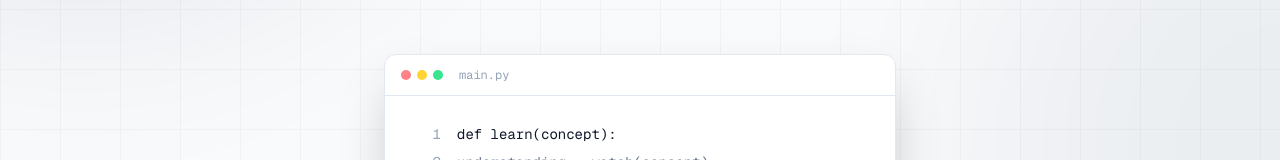
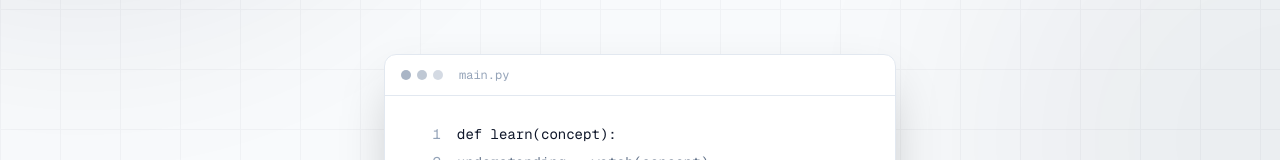
Before and after one commit to Akram012388/niotebook_v0.2, a Next.js app: page / in a window 1280 px wide. Shown: the part 531-691 px from the top of the page. Built offline with nearby package versions, Linux system fonts and the light colour scheme; no server answers.

Commit message:
fix: replace hardcoded traffic light colors with design tokens

```diff
--- a/src/ui/landing/HeroSection.tsx
+++ b/src/ui/landing/HeroSection.tsx
@@ -132,11 +132,10 @@ export function HeroSection(): ReactElement {
         >
           {/* Title bar */}
           <div className="flex items-center gap-2 px-4 py-3" style={{ borderBottom: '1px solid var(--border)' }}>
-            {/* Intentional skeuomorphic macOS window controls — hardcoded colors by design */}
             <div className="flex gap-1.5">
-              <span className="w-2.5 h-2.5 rounded-full bg-red-400/80" />
-              <span className="w-2.5 h-2.5 rounded-full bg-yellow-400/80" />
-              <span className="w-2.5 h-2.5 rounded-full bg-green-400/80" />
+              <span className="w-2.5 h-2.5 rounded-full opacity-80" style={{ background: 'var(--text-subtle)' }} />
+              <span className="w-2.5 h-2.5 rounded-full opacity-60" style={{ background: 'var(--text-subtle)' }} />
+              <span className="w-2.5 h-2.5 rounded-full opacity-40" style={{ background: 'var(--text-subtle)' }} />
             </div>
             <span className="ml-2 text-xs font-mono" style={{ color: 'var(--text-subtle)' }}>main.py</span>
           </div>
```
